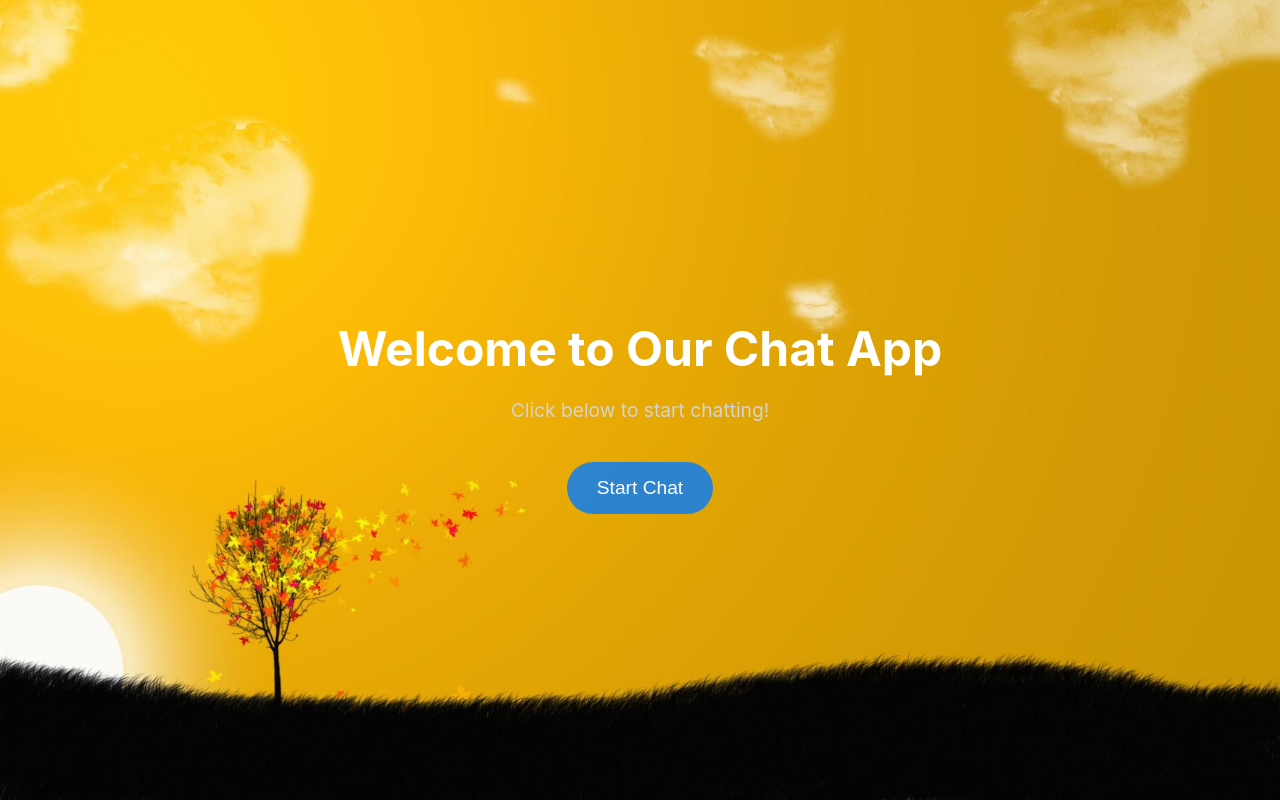
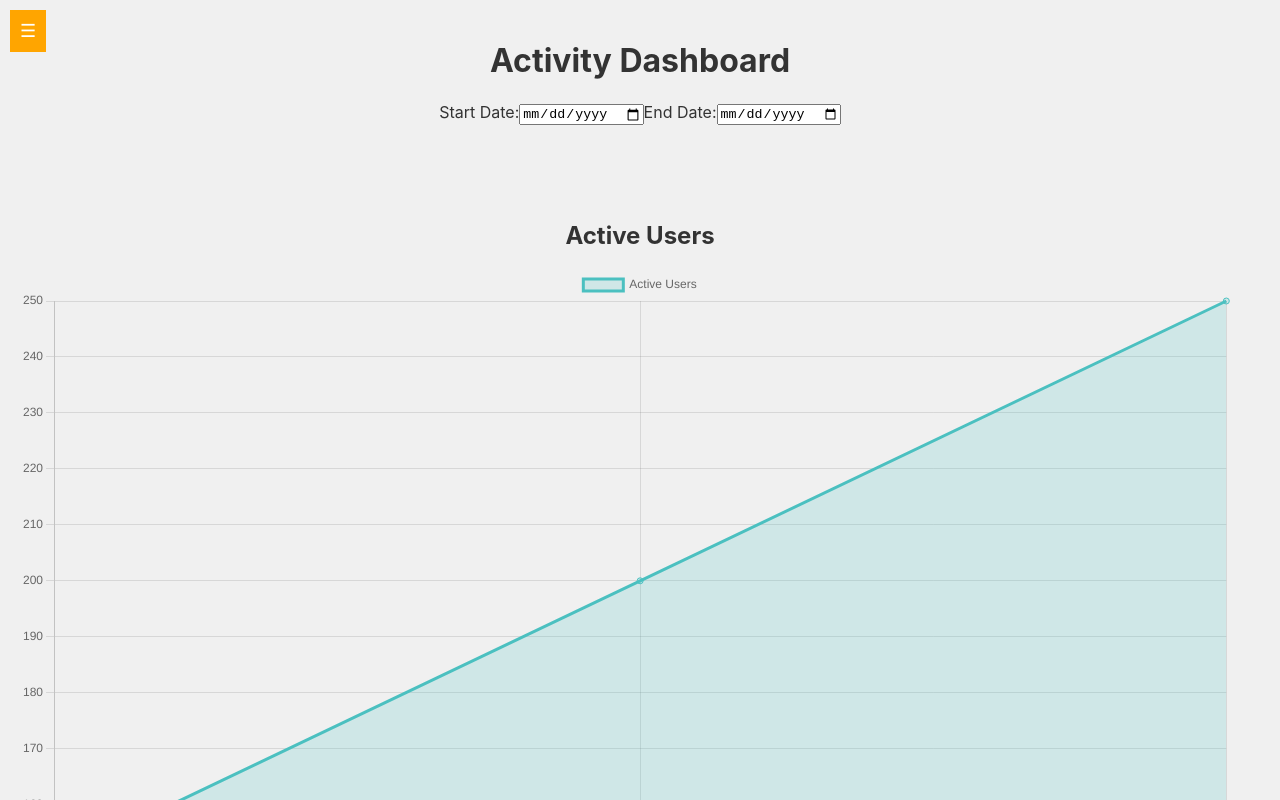
Before and after one commit to SandeepThodkar/Rex-Chat, a React (Create React App) app: page /dashboard in a window 1280 px wide. Shown: the top 800 px of the page. Built offline with nearby package versions, Linux system fonts and the light colour scheme; no server answers.

Commit message:
Final Dashboard changes

```diff
--- a/package.json
+++ b/package.json
@@ -22,11 +22,14 @@
     "@testing-library/react": "^13.4.0",
     "@testing-library/user-event": "^13.5.0",
     "axios": "^1.7.2",
+    "chart.js": "^4.4.3",
     "firebase": "^10.12.2",
     "formik": "^2.4.6",
     "package.json": "^2.0.1",
     "react": "^18.3.1",
+    "react-chartjs-2": "^5.2.0",
     "react-dom": "^18.3.1",
+    "react-icons": "^5.2.1",
     "react-pro-sidebar": "^1.1.0",
     "react-redux": "^9.1.2",
     "react-router-dom": "^6.23.1",
--- /dev/null
+++ b/src/api/index.js
@@ -0,0 +1,20 @@
+// src/api/index.js
+export const fetchUserActivityData = async () => {
+    return {
+      activeUsers: [
+        { date: '2024-06-01', count: 150 },
+        { date: '2024-06-02', count: 200 },
+        { date: '2024-06-03', count: 250 },
+      ],
+      messagesSent: [
+        { date: '2024-06-01', count: 300 },
+        { date: '2024-06-02', count: 400 },
+        { date: '2024-06-03', count: 500 },
+      ],
+      userEngagement: [
+        { activity: 'Login', count: 200 },
+        { activity: 'Message Sent', count: 150 },
+        { activity: 'Profile Update', count: 50 },
+      ],
+    };
+  };
--- /dev/null
+++ b/src/components/ActivityDashboard.js
@@ -0,0 +1,140 @@
+import React, { useEffect, useState } from 'react';
+import { Line, Bar, Doughnut } from 'react-chartjs-2';
+import { Chart as ChartJS, registerables } from 'chart.js';
+import { fetchUserActivityData } from '../api'; // Mock function to fetch data
+import '../styles/ActivityDashboard.css';
+
+// Register Chart.js components
+ChartJS.register(...registerables);
+
+const ActivityDashboard = () => {
+  const [activeUsers, setActiveUsers] = useState([]);
+  const [messagesSent, setMessagesSent] = useState([]);
+  const [userEngagement, setUserEngagement] = useState([]);
+
+  // Step 1: State variables for time frame selection
+  const [startDate, setStartDate] = useState('');
+  const [endDate, setEndDate] = useState('');
+
+  useEffect(() => {
+    const fetchData = async () => {
+      const data = await fetchUserActivityData();
+      setActiveUsers(data.activeUsers);
+      setMessagesSent(data.messagesSent);
+      setUserEngagement(data.userEngagement);
+    };
+
+    fetchData();
+  }, []);
+
+  // Step 1: UI for date selection (example implementation)
+  const handleDateChange = (event) => {
+    const { name, value } = event.target;
+    if (name === 'startDate') {
+      setStartDate(value);
+    } else if (name === 'endDate') {
+      setEndDate(value);
+    }
+  };
+
+  // Step 3: Data filtering function
+  const filterChartData = (data, startDate, endDate) => {
+    // Implement logic to filter data based on startDate and endDate
+    // Example:
+    // return data.filter(item => item.date >= startDate && item.date <= endDate);
+    return data; // Placeholder return
+  };
+
+  const activeUsersData = {
+    labels: activeUsers.map(data => data.date),
+    datasets: [
+      {
+        label: 'Active Users',
+        data: filterChartData(activeUsers, startDate, endDate).map(data => data.count),
+        borderColor: 'rgba(75, 192, 192, 1)',
+        backgroundColor: 'rgba(75, 192, 192, 0.2)',
+        fill: true,
+      },
+    ],
+  };
+
+  const messagesSentData = {
+    labels: messagesSent.map(data => data.date),
+    datasets: [
+      {
+        label: 'Messages Sent',
+        data: filterChartData(messagesSent, startDate, endDate).map(data => data.count),
+        borderColor: 'rgba(153, 102, 255, 1)',
+        backgroundColor: 'rgba(153, 102, 255, 0.2)',
+        fill: true,
+      },
+    ],
+  };
+
+  const userEngagementData = {
+    labels: userEngagement.map(data => data.activity),
+    datasets: [
+      {
+        label: 'User Engagement',
+        data: userEngagement.map(data => data.count),
+        backgroundColor: [
+          'rgba(255, 99, 132, 0.2)',
+          'rgba(54, 162, 235, 0.2)',
+          'rgba(255, 206, 86, 0.2)',
+          'rgba(75, 192, 192, 0.2)',
+          'rgba(153, 102, 255, 0.2)',
+          'rgba(255, 159, 64, 0.2)',
+        ],
+        borderColor: [
+          'rgba(255, 99, 132, 1)',
+          'rgba(54, 162, 235, 1)',
+          'rgba(255, 206, 86, 1)',
+          'rgba(75, 192, 192, 1)',
+          'rgba(153, 102, 255, 1)',
+          'rgba(255, 159, 64, 1)',
+        ],
+        borderWidth: 1,
+      },
+    ],
+  };
+
+  return (
+    <div className="activity-dashboard">
+      <h1>Activity Dashboard</h1>
+
+      {/* Step 1: Date selection UI (example) */}
+      <div className="date-selection">
+        <label>Start Date:</label>
+        <input
+          type="date"
+          name="startDate"
+          value={startDate}
+          onChange={handleDateChange}
+        />
+        <label>End Date:</label>
+        <input
+          type="date"
+          name="endDate"
+          value={endDate}
+          onChange={handleDateChange}
+        />
+      </div>
+
+      {/* Existing chart components */}
+      <div className="chart-container">
+        <h2>Active Users</h2>
+        <Line data={activeUsersData} />
+      </div>
+      <div className="chart-container">
+        <h2>Messages Sent</h2>
+        <Bar data={messagesSentData} />
+      </div>
+      <div className="chart-container">
+        <h2>User Engagement</h2>
+        <Doughnut data={userEngagementData} />
+      </div>
+    </div>
+  );
+};
+
+export default ActivityDashboard;
--- a/src/components/App.js
+++ b/src/components/App.js
@@ -1,12 +1,16 @@
 import React, { useState, useEffect } from 'react';
+import { BrowserRouter as Router, Route, Routes, Link } from 'react-router-dom';
 import LandingPage from './LandingPage';
 import ChatComponent from './ChatComponent';
+import ActivityDashboard from './ActivityDashboard';
 import '../styles/App.css';
 import { generateToken, messaging } from '../notifications/firebase';
 import { onMessage } from "firebase/messaging";
 
+function App() {
+  const [showChat, setShowChat] = useState(false);
+  const [navVisible, setNavVisible] = useState(false);
 
-function App() {
   useEffect(() => {
     generateToken();
     onMessage(messaging, (payload) => {
@@ -14,20 +18,46 @@ function App() {
     });
   }, []);
 
-  const [showChat, setShowChat] = useState(false);
-
   const handleStartChat = () => {
     setShowChat(true);
   };
 
+  const toggleNav = () => {
+    setNavVisible(!navVisible);
+  };
+
   return (
-    <div className="App">
-      {!showChat ? (
-        <LandingPage onStartChat={handleStartChat} />
-      ) : (
-        <ChatComponent setShowChat={setShowChat} />
-      )}
-    </div>
+    <Router>
+      <div className="App">
+        <button className="toggle-button" onClick={toggleNav}>
+          ☰
+        </button>
+        <nav className={navVisible ? 'visible' : ''}>
+          <ul>
+            <li>
+              <Link to="/" onClick={toggleNav}>Home</Link>
+            </li>
+            <li>
+              <Link to="/dashboard" onClick={toggleNav}>Dashboard</Link>
+            </li>
+          </ul>
+        </nav>
+        <Routes>
+          <Route
+            exact
+            path="/"
+            element={
+              !showChat ? (
+                <LandingPage onStartChat={handleStartChat} />
+              ) : (
+                <ChatComponent setShowChat={setShowChat} />
+              )
+            }
+          />
+          <Route path="/dashboard" element={<ActivityDashboard />} />
+        </Routes>
+      </div>
+    </Router>
   );
 }
 
--- a/src/components/ChatComponent.jsx
+++ b/src/components/ChatComponent.jsx
@@ -79,7 +79,7 @@ const ChatComponent = ({ setShowChat }) => {
         />
         <button type="submit">Send</button>
       </form>
-      <button onClick={handleEndChat}>End Chat</button>
+      <button className="end-chat-button" onClick={handleEndChat}>End Chat</button>
     </div>
   );
 };
--- a/src/components/LandingPage.jsx
+++ b/src/components/LandingPage.jsx
@@ -6,7 +6,7 @@ const LandingPage = ({ onStartChat }) => {
     <div className="landing-page">
       <div className="overlay">
         <div className="content">
-          <h1>Welcome to Our Chat App</h1>
+          <h1>Welcome to My Online Chat App</h1>
           <p>Click below to start chatting!</p>
           <button className="start-chat-button" onClick={onStartChat}>
             Start Chat
--- a/src/index.js
+++ b/src/index.js
@@ -19,7 +19,4 @@ if ('serviceWorker' in navigator) {
       console.error('Service worker registration failed:', registrationError);
     });
 }
-// If you want to start measuring performance in your app, pass a function
-// to log results (for example: reportWebVitals(console.log))
-// or send to an analytics endpoint. Learn more: https://bit.ly/CRA-vitals
 reportWebVitals();
--- /dev/null
+++ b/src/styles/ActivityDashboard.css
@@ -0,0 +1,8 @@
+/* src/styles/ActivityDashboard.css */
+.activity-dashboard {
+    padding: 20px;
+  }
+
+  .chart-container {
+    margin: 20px 0;
+  }
--- a/src/styles/App.css
+++ b/src/styles/App.css
@@ -1,38 +1,67 @@
+/* App.css */
+
 .App {
   text-align: center;
 }
 
-.App-logo {
-  height: 40vmin;
-  pointer-events: none;
+.toggle-button {
+  position: fixed;
+  top: 10px;
+  left: 10px;
+  background-color: #FFA500; /* Orangish-yellow */
+  color: white;
+  border: none;
+  padding: 10px;
+  cursor: pointer;
+  font-size: 18px;
+  z-index: 1000;
 }
 
-@media (prefers-reduced-motion: no-preference) {
-  .App-logo {
-    animation: App-logo-spin infinite 20s linear;
-  }
+nav {
+  position: fixed;
+  top: 0;
+  left: -200px;
+  width: 200px;
+  height: 100%;
+  background-color: #FFA500; /* Orangish-yellow */
+  padding-top: 60px;
+  transition: left 0.3s ease-in-out;
+  z-index: 999;
 }
 
-.App-header {
-  background-color: #282c34;
-  min-height: 100vh;
+nav.visible {
+  left: 0;
+}
+
+nav ul {
+  list-style-type: none; /* Remove bullets */
+  padding: 0;
+  margin: 0;
   display: flex;
   flex-direction: column;
   align-items: center;
-  justify-content: center;
-  font-size: calc(10px + 2vmin);
-  color: white;
 }
 
-.App-link {
-  color: #61dafb;
+nav ul li {
+  margin: 1rem 0;
 }
 
-@keyframes App-logo-spin {
-  from {
-    transform: rotate(0deg);
-  }
-  to {
-    transform: rotate(360deg);
-  }
+nav ul li a {
+  text-decoration: none;
+  color: white;
+  font-weight: bold;
 }
+
+.chart-container {
+  display: flex;
+  justify-content: center;
+  align-items: center;
+  flex-direction: column;
+  height: 100vh;
+}
+
+.chart {
+  width: 80%;
+  max-width: 600px; /* Ensure charts are not too large */
+  margin: 20px auto;
+}
--- a/src/styles/ChatComponent.css
+++ b/src/styles/ChatComponent.css
@@ -17,6 +17,7 @@
   display: flex;
   flex-direction: column;
   overflow-y: auto;
+  max-height: 90vh;
 }
 
 .message {
@@ -43,8 +44,8 @@
 
 .message-form {
   display: flex;
+  padding: 10px;
   border-top: 1px solid #ccc;
-    padding: 10px;
 }
 
 .message-form input {
@@ -70,7 +71,7 @@
 
 .end-chat-button {
   padding: 10px 20px;
-    margin-top: 10px;
+  margin: 10px;
   border: none;
   background-color: #ff4d4d; /* Red background */
   color: #fff; /* White text color */
```
Also changed, not shown: 1 other file (tests, documents, lock files or other folders). Lines whose indentation alone changed are shown as unchanged.
